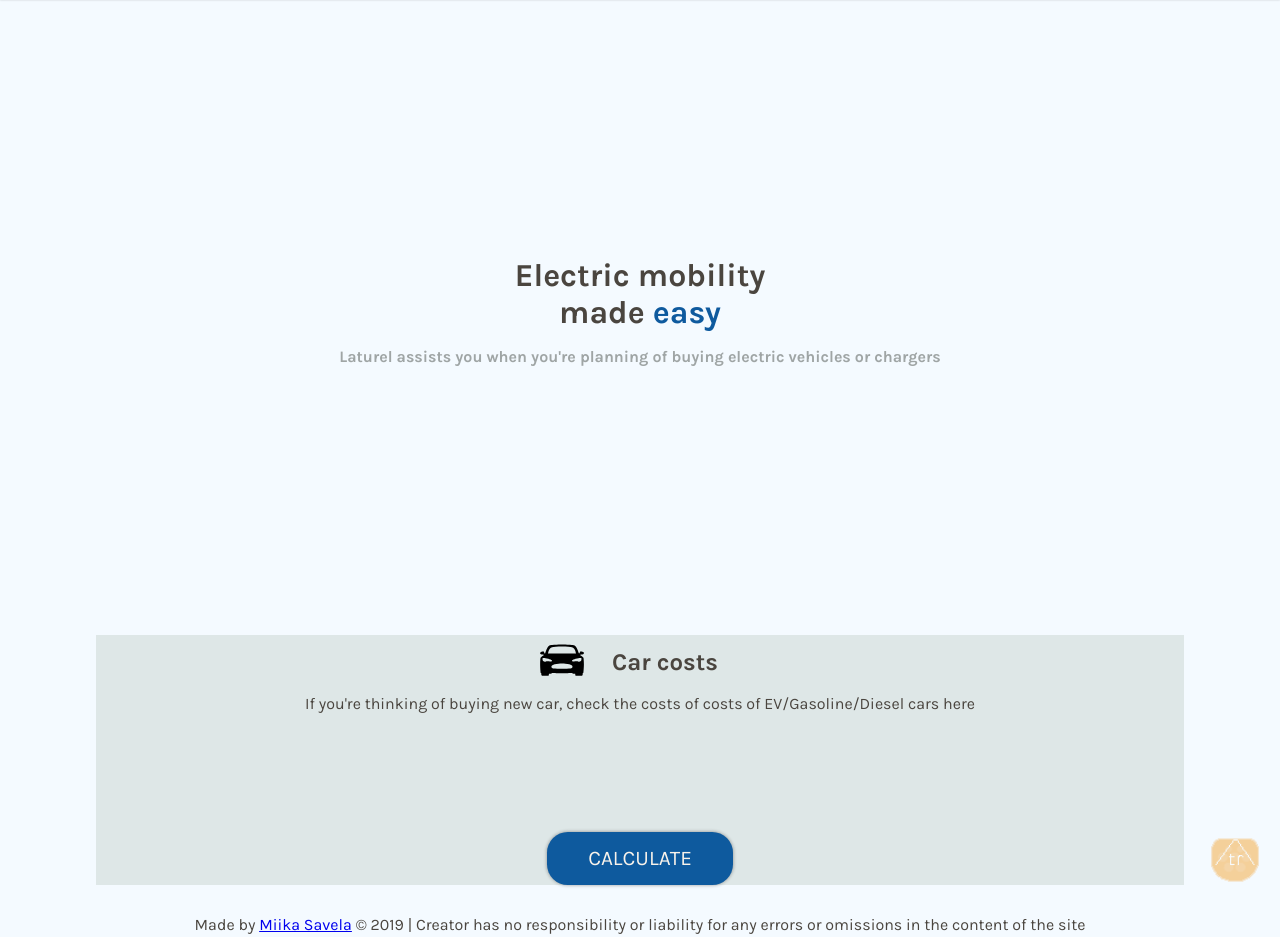
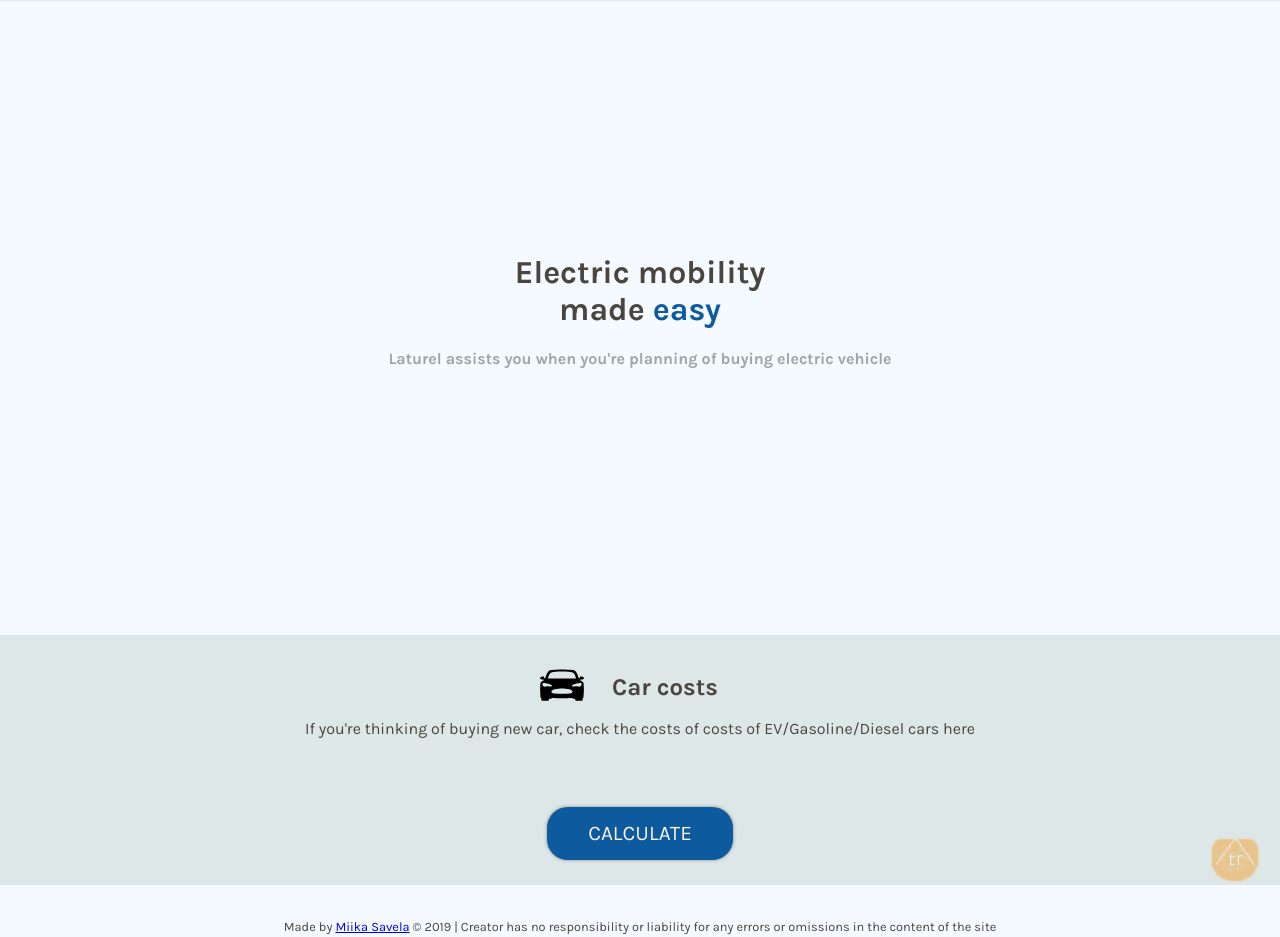
Before and after one commit to Zigelzi/laturel-web, a Flask app: page / in a window 1280 px wide. Shown: the part 71-1008 px from the top of the page. Run offline with Flask 2, Linux system fonts and the light colour scheme.

Commit message:
Added icons and adjusted footer

```diff
--- a/laturel/static/css/styles2.css
+++ b/laturel/static/css/styles2.css
@@ -39,8 +39,11 @@ body {
 footer {
     width: 100%;
     text-align: center;
-    font-size: 0.64em;
     position: relative;
+}
+
+footer p {
+    font-size: 0.8em;
 }
 
 /* ===================
@@ -141,11 +144,16 @@ Class selectors
     position: relative;
 }
 
-.main-header {
-    display: flex;
+.header {
+    display: flex; /* Flex for vertical positioning the content */
     flex-direction: column;
     height: calc(90vh - 116px); /* 116px is the height of the navigation */
     justify-content: center;
+}
+
+.header-content {
+    width: 90%;
+    margin: 0 auto;
 }
 
 .main-header h1 {
@@ -175,17 +183,16 @@ Class selectors
     padding-bottom: 0.5em;
 }
 
-.bg-grey{
+.bg-grey {
     background: #dee7e7;
-    margin-left: -10%;
-    margin-right: -10%;
 }
 
 
 /* Flex content boxes */
 .f-content {
     display: flex;
-    margin: 2em;
+    margin: 2em 0;
+    padding: 25px 5%;
     flex-direction: column;
     min-height: 250px;
     position: relative;
@@ -340,7 +347,7 @@ Class selectors
 
 .text-form-header {
     text-align: center;
-    margin: 1.5625rem 0 1rem;
+    margin: 3rem 0 1rem -25px; /* Left margin for compensating the svg margin */
     font-weight: 300;
 }
 
@@ -416,12 +423,6 @@ Medium screens
  ---------------*/
 @media (min-width: 768px) {
 
-    footer {
-        bottom: 4px;
-        height: 17px;
-        font-size: 1em;
-    }
-
     .navbar {
         padding-left: 150px;
         text-align: left;
--- a/laturel/templates/index.html
+++ b/laturel/templates/index.html
@@ -3,18 +3,16 @@
 {% block title %}Index{% endblock %}
 
 {% block content%}
-
-<div class="content">
-	<div class="main-header text-center">
+<div class="header text-center">
+	<div class="header-content">
 		<h1>Electric mobility <br>made <span class="accent-blue">easy</span></h1>
-		<h4 class="tagline">Laturel assists you when you're planning of buying electric vehicles or chargers</h3>
-	</div>
-	<div class="f-content text-center bg-grey">
-		<h2 class="content-header"><img class="icon-ev" src="{{ url_for('static', filename='img/ionicons_svg_logo-model-s.svg') }}" alt="">Car costs</h2>
-		<p>If you're thinking of buying new car, check the costs of costs of EV/Gasoline/Diesel cars here</p>
-		<a href="{{ url_for('cars') }}" class="btn">Calculate</a>
+		<h4 class="tagline">Laturel assists you when you're planning of buying electric vehicle</h3>
 	</div>
 </div>
-
+<div class="f-content text-center bg-grey">
+	<h2 class="content-header"><img class="icon-ev" src="{{ url_for('static', filename='img/ev_models.svg') }}" alt="">Car costs</h2>
+	<p>If you're thinking of buying new car, check the costs of costs of EV/Gasoline/Diesel cars here</p>
+	<a href="{{ url_for('cars') }}" class="btn">Calculate</a>
+</div>
 
 {% endblock %}
```
Also changed, not shown: laturel/templates/cars.html (+4 -4 lines), laturel/static/img/cash.svg (added), laturel/static/img/ev_models.svg (renamed from laturel/static/img/ionicons_svg_logo-model-s.svg), laturel/static/img/steering_wheel.svg (added), laturel/static/img/time.svg (added).
